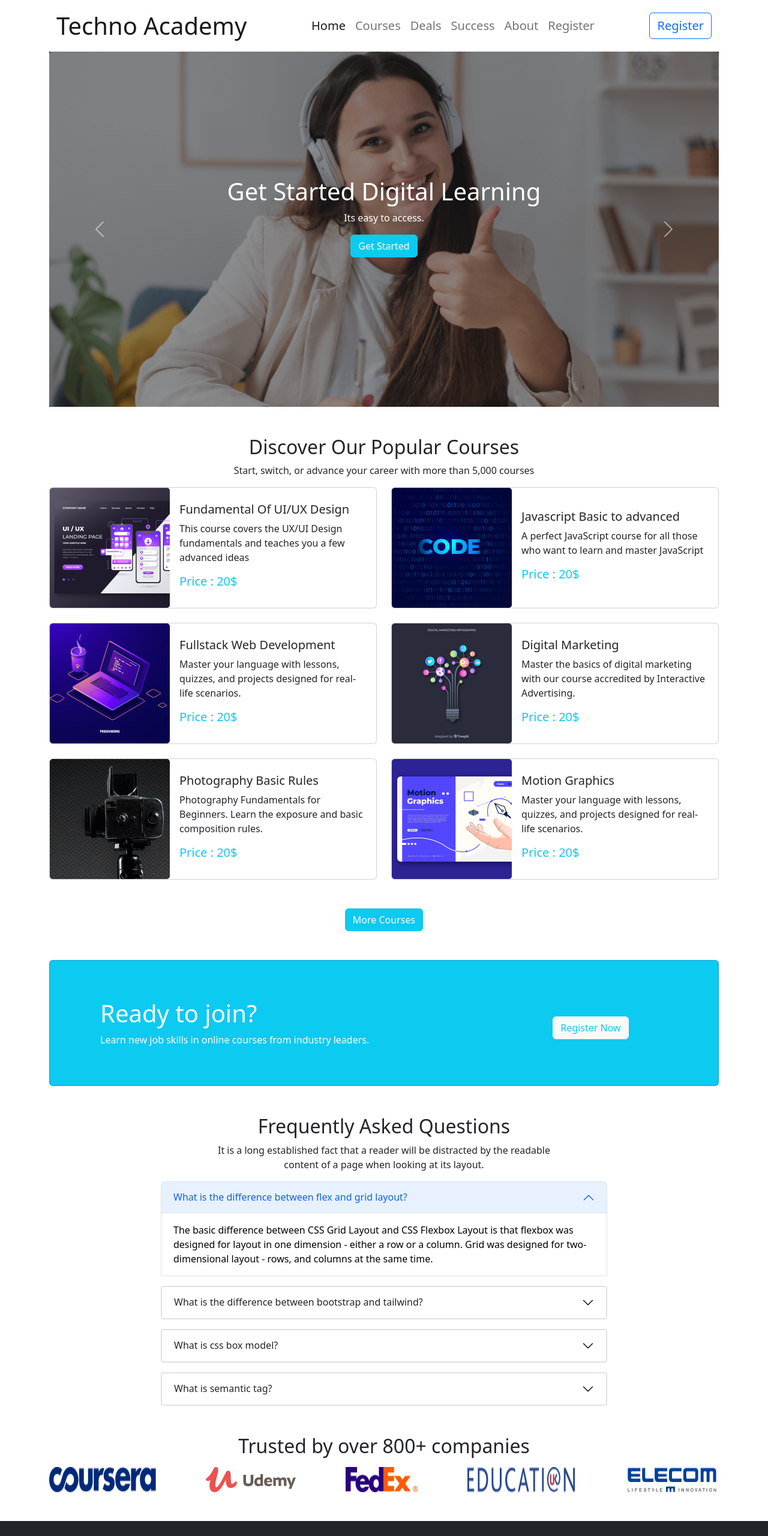
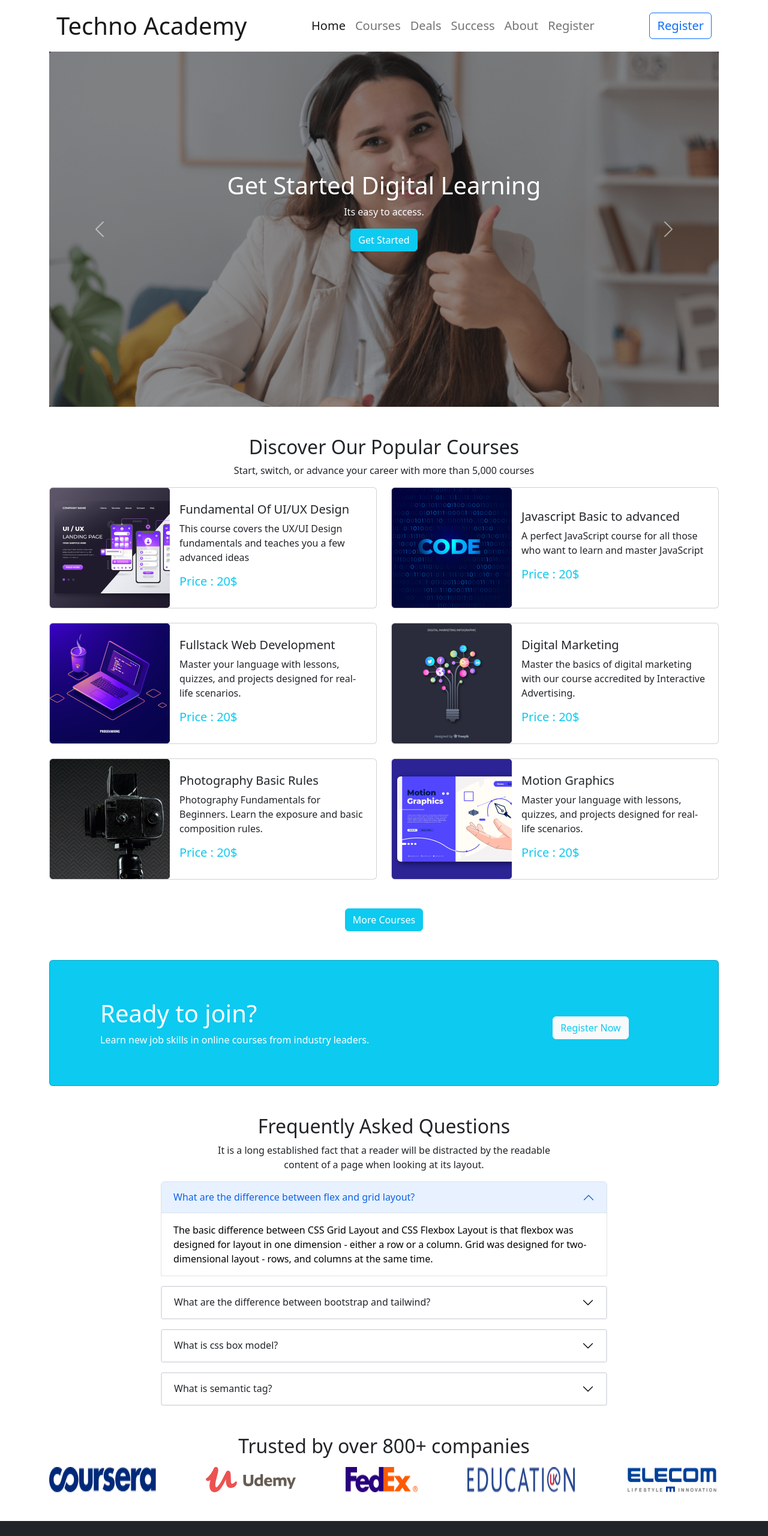
Before and after one commit to jitunmohajan/Teach-Academy, a plain HTML site: page index.html in a window 1280 px wide. Shown: the top 2560 px of the page at 60% size. Drawn offline with nearby package versions, Linux system fonts and the light colour scheme.

Commit message:
update top banner style

```diff
--- a/index.html
+++ b/index.html
@@ -59,7 +59,7 @@
             <div class="carousel-inner bg-dark">
                 <div class="carousel-item active">
                     <img src="images/cover/cover-1.png" class="d-block w-100 opacity-50" alt="...">
-                    <div class="carousel-caption d-flex flex-column justify-content-center h-100">
+                    <div class="carousel-caption d-flex flex-column justify-content-center h-100 pt-5 pt-md-0">
                         <h1>Get Started Digital Learning</h1>
                         <p>Its easy to access.</p>
                         <div>
@@ -70,9 +70,9 @@
 
                 <div class="carousel-item">
                     <img src="images/cover/cover-3.jpg" class="d-block w-100 opacity-50" alt="...">
-                    <div class="carousel-caption d-flex flex-column justify-content-center h-100">
+                    <div class="carousel-caption d-flex flex-column justify-content-center h-100 pt-5 pt-md-0">
                         <h1>Get Started With Free Courses</h1>
-                        <p>Start, switch, or advance your career</p>
+                        <p>switch, or advance your career</p>
                         <div>
                             <button type="button" class="btn btn-info text-white">Get Started</button>
                         </div>
@@ -250,7 +250,7 @@
                         <div class="accordion-item">
                             <h2 class="accordion-header" id="headingOne">
                             <button class="accordion-button" type="button" data-bs-toggle="collapse" data-bs-target="#collapseOne" aria-expanded="true" aria-controls="collapseOne">
-                                What is the difference between flex and grid layout?
+                                What are the difference between flex and grid layout?
                             </button>
                             </h2>
                             <div id="collapseOne" class="accordion-collapse collapse show" aria-labelledby="headingOne" data-bs-parent="#accordionExample">
@@ -262,7 +262,7 @@
                         <div class="accordion-item mt-3 border border-2 rounded rounded-1">
                             <h2 class="accordion-header" id="headingTwo">
                             <button class="accordion-button collapsed" type="button" data-bs-toggle="collapse" data-bs-target="#collapseTwo" aria-expanded="false" aria-controls="collapseTwo">
-                                What is the difference between bootstrap and tailwind?
+                                What are the difference between bootstrap and tailwind?
                             </button>
                             </h2>
                             <div id="collapseTwo" class="accordion-collapse collapse" aria-labelledby="headingTwo" data-bs-parent="#accordionExample">
```
